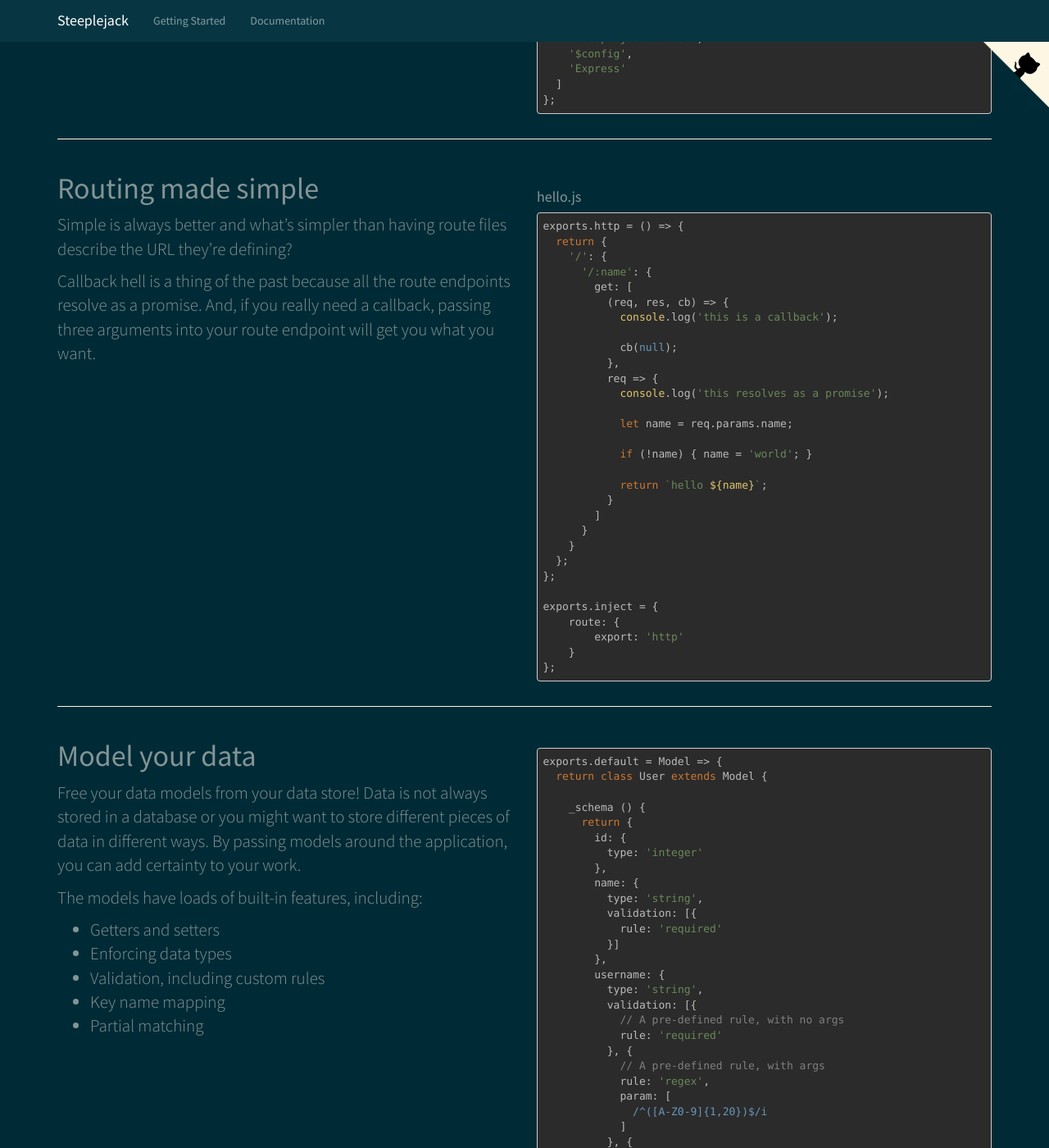
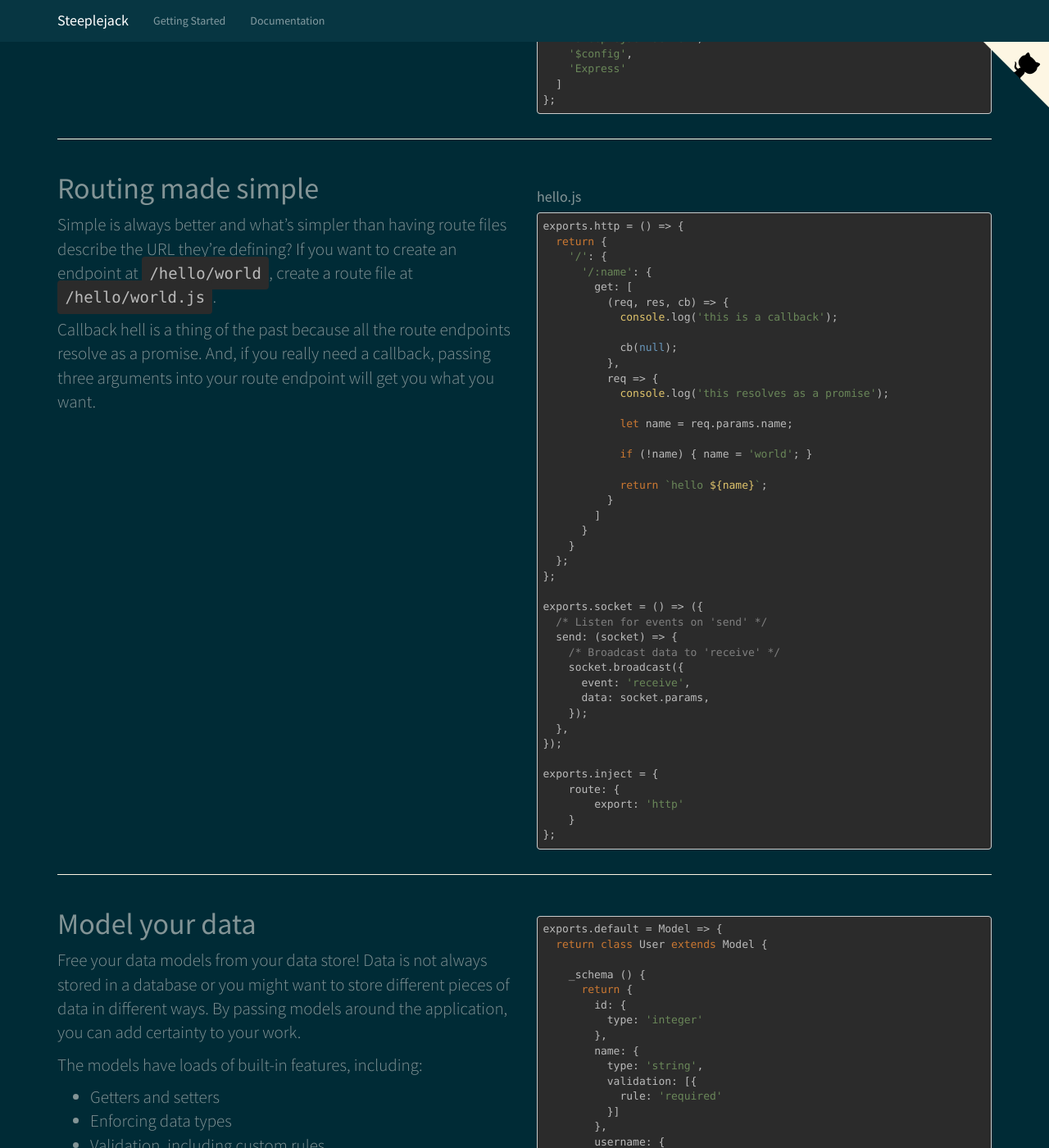
Before and after one commit to steeplejack-js/steeplejack-js.github.io, a Jekyll site: the page built from index.html, in a window 1280 px wide and 1400 px high, scrolled down 1509 px. Shown: the whole window at 82% size. Built offline with Jekyll 4.4.1, drawn with Linux system fonts in a browser that asks for light colours.

Commit message:
Added socket example

```diff
--- a/_data/features.yml
+++ b/_data/features.yml
@@ -46,7 +46,8 @@
 
 - title: Routing made simple
   description: |
-    Simple is always better and what's simpler than having route files describe the URL they're defining?
+    Simple is always better and what's simpler than having route files describe the URL they're defining? If you want to
+    create an endpoint at `/hello/world`, create a route file at `/hello/world.js`.
 
     Callback hell is a thing of the past because all the route endpoints resolve as a promise. And, if you really need a
     callback, passing three arguments into your route endpoint will get you what you want.
@@ -78,6 +79,17 @@
             }
           };
         };
+
+        exports.socket = () => ({
+          /* Listen for events on 'send' */
+          send: (socket) => {
+            /* Broadcast data to 'receive' */
+            socket.broadcast({
+              event: 'receive',
+              data: socket.params,
+            });
+          },
+        });
 
         exports.inject = {
             route: {
```
